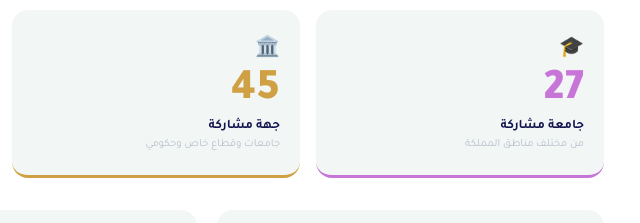
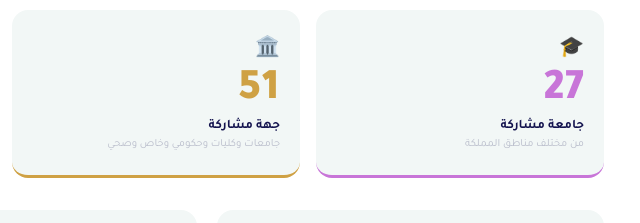
Before and after one commit to abdullah4720/HacktonQU_001, a plain HTML site: page index.html in a window 1280 px wide. Shown: the part 408-631 px from the top of the page, 636-1276 px from the left. Drawn offline with nearby package versions, Linux system fonts and the light colour scheme.

Commit message:
Add files via upload

```diff
--- a/index.html
+++ b/index.html
@@ -374,9 +374,9 @@ canvas { display:block; width:100% !important; }
     </div>
     <div class="kpi-card g">
       <div class="ico">🏛️</div>
-      <div class="num">45</div>
+      <div class="num">51</div>
       <div class="lbl">جهة مشاركة</div>
-      <div class="sub">جامعات وقطاع خاص وحكومي</div>
+      <div class="sub">جامعات وكليات وحكومي وخاص وصحي</div>
     </div>
     <div class="kpi-card t">
       <div class="ico">📍</div>
```
